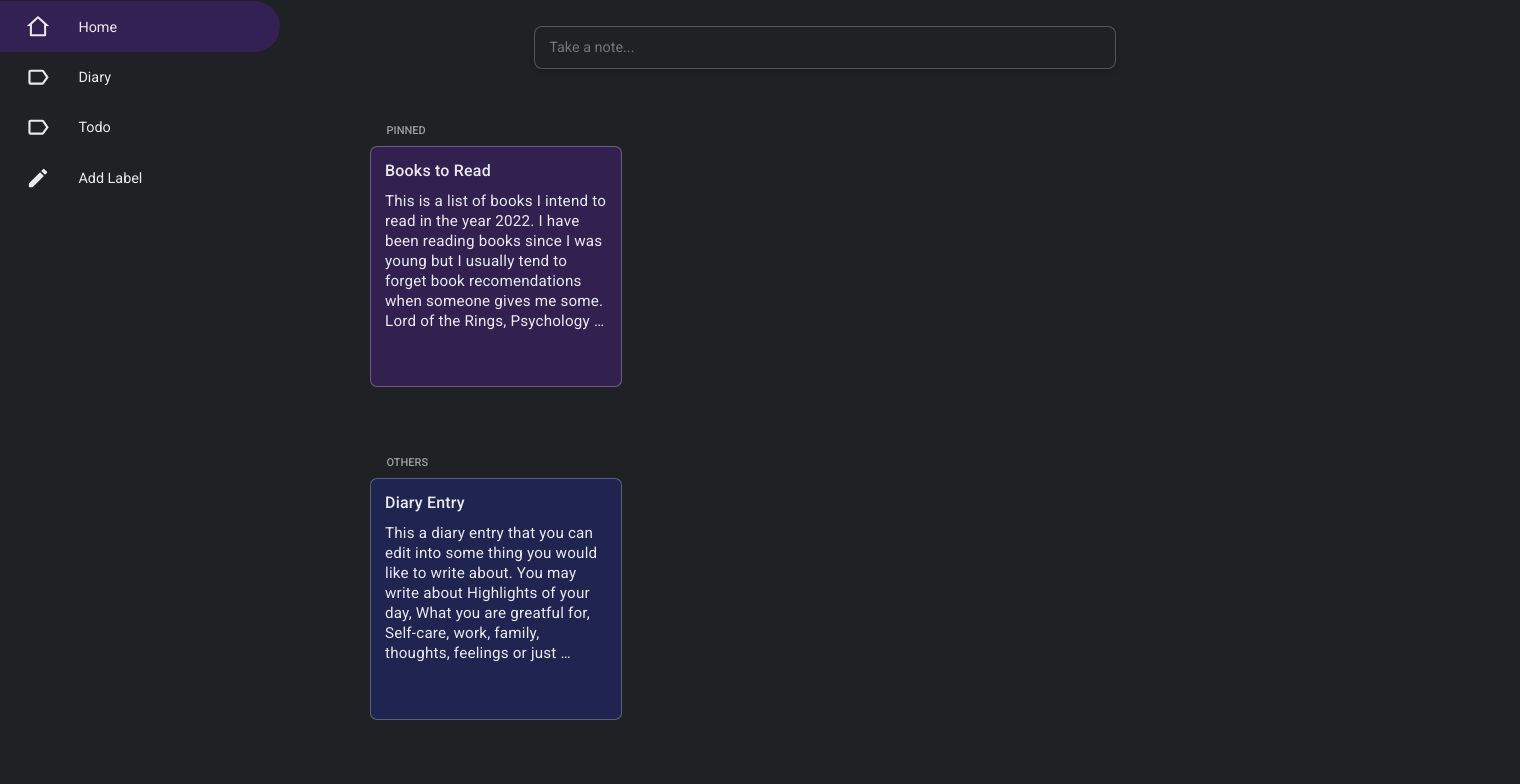
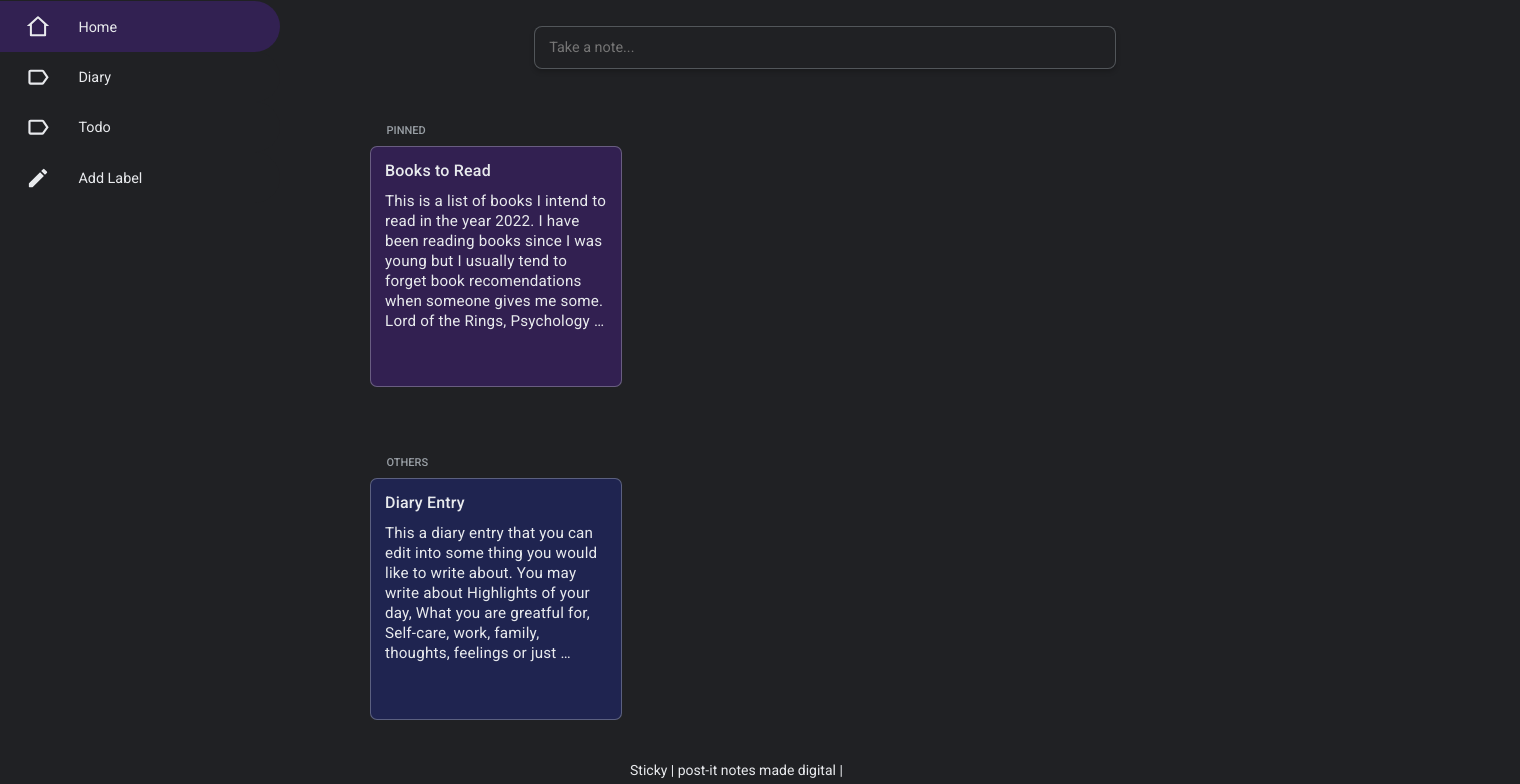
Before and after one commit to srivcodes/notes, a React (Create React App) app: page / in a window 1280 px wide. Shown: the part 70-854 px from the top of the page, 1520 px wide, since content can reach past the window. Built offline with nearby package versions, Linux system fonts and the light colour scheme.

Commit message:
added footer

```diff
--- a/src/App.js
+++ b/src/App.js
@@ -5,6 +5,7 @@ import { DisplayNotes } from './components/DisplayNotes/DisplayNotes';
 import { EditNote } from './components/EditNote/EditNote';
 import { useNotes } from './ContextProviders/NotesContext';
 import { Header } from './components/Header/Header';
+import { Footer } from './components/Footer/Footer';
 
 export function App() {
   const { addNote, newNoteFlag } = useNotes();
@@ -22,6 +23,7 @@ export function App() {
         <NewNote />
         <DisplayNotes />
         <EditNote />
+        <Footer />
       </div>
     </div>
   );
--- /dev/null
+++ b/src/components/Footer/Footer.css
@@ -0,0 +1,33 @@
+.footer {
+    bottom: 0;
+    width: 100%;
+    height: 6em;
+    display: flex;
+    /* align-items: inherit; */
+    margin-left: 20em;
+    font-size: 12px;
+    /* position: fixed; */
+    padding: 20px;
+  }
+
+  .logo {
+    margin-left: 1.6em;
+    width: 2.1em;
+    margin-right: 0.5em;
+  }
+
+  .home-footer {
+    display: flex;
+    align-items: center;
+  }
+
+  .label-footer {
+    font-size: 14px;
+  }
+
+@media (min-width: 1441px) and (max-width: 2560px) {
+    .footer {
+        margin-left: 35%;
+        font-size: 16px;
+    }
+}
--- /dev/null
+++ b/src/components/Footer/Footer.js
@@ -0,0 +1,13 @@
+import React from 'react';
+
+export function Footer() {
+  return (
+    <div className="footer">
+      <div className="home-footer">
+        <span className="label-footer">
+          Sticky | post-it notes made digital |
+        </span>
+      </div>
+    </div>
+  );
+}
--- a/src/components/Header/Header.css
+++ b/src/components/Header/Header.css
@@ -6,13 +6,6 @@
   border-bottom: rgb(232, 234, 237, 0.3) solid 1px;
   display: flex;
   align-items: center;
-}
-
-.menu-icon {
-  margin: 0 1.9em;
-  margin-top: 0.5em;
-  transform: scale(1.5);
-  cursor: pointer;
 }
 
 .logo {
--- a/src/components/Header/Header.js
+++ b/src/components/Header/Header.js
@@ -1,5 +1,4 @@
 import React from 'react';
-// import { MenuSvg } from '../Helpers/Svg';
 import logo from '../../images/logo.png';
 import { useLabel } from '../../ContextProviders/LabelContext';
 
@@ -8,9 +7,6 @@ export function Header() {
 
   return (
     <div className="header">
-      {/* <div className="menu-icon">
-        <MenuSvg />
-      </div> */}
       {selectedLabel === '' ? (
         <div className="home-heading">
           <img className="logo" src={logo} alt="Logo" />
--- a/src/index.css
+++ b/src/index.css
@@ -11,6 +11,7 @@
 @import url('./components/SidePannel/EditLabel.css');
 @import url('./components/SidePannel/SidePannel.css');
 @import url('./components/Header/Header.css');
+@import url('./components/Footer/Footer.css');
 
 :root {
   --primary-colour: #202124;
```
